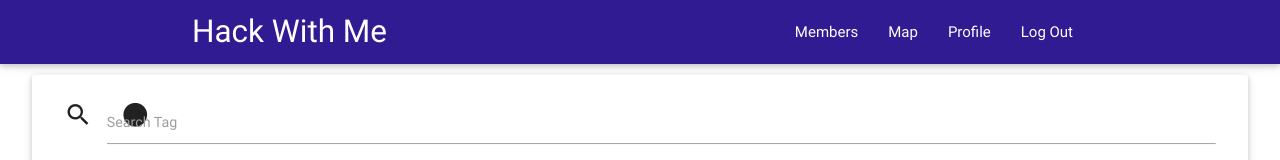
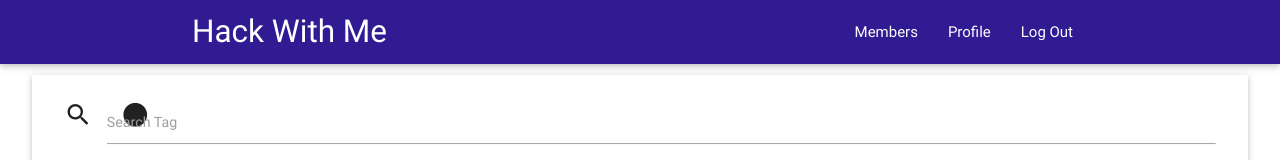
Before and after one commit to MakeHacks/HackWithMe, a plain HTML site: page people.html in a window 1280 px wide. Shown: the top 160 px of the page. Drawn offline with nearby package versions, Linux system fonts and the light colour scheme.

Commit message:
changed nav
deleted map page

```diff
--- a/people.html
+++ b/people.html
@@ -13,7 +13,7 @@
     <div class="nav-wrapper container"><a id="logo-container" href="#" class="brand-logo">Hack With Me</a>
       <ul class="right hide-on-med-and-down">
         <li><a href="people.html">Members</a></li>
-        <li><a href="map.html">Map</a></li>
+
         <li><a href="profile.html">Profile</a></li>
         <li><a href="#">Log Out</a></li>
       </ul>
```
